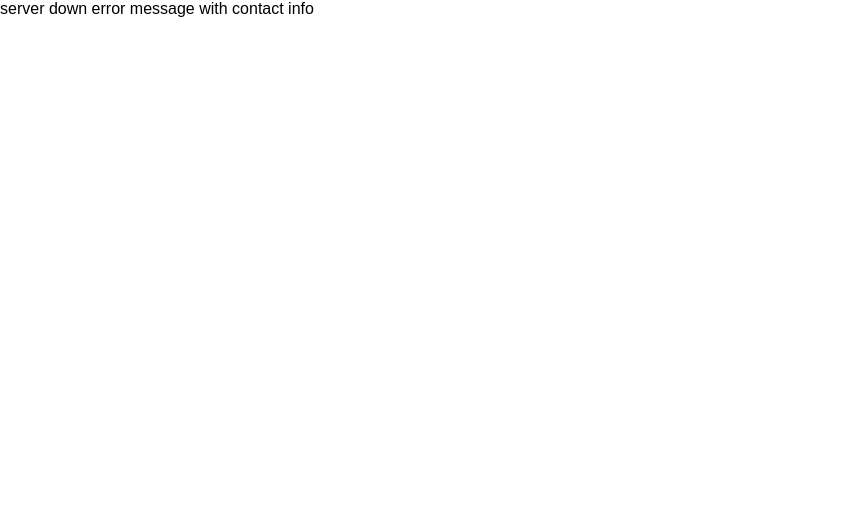
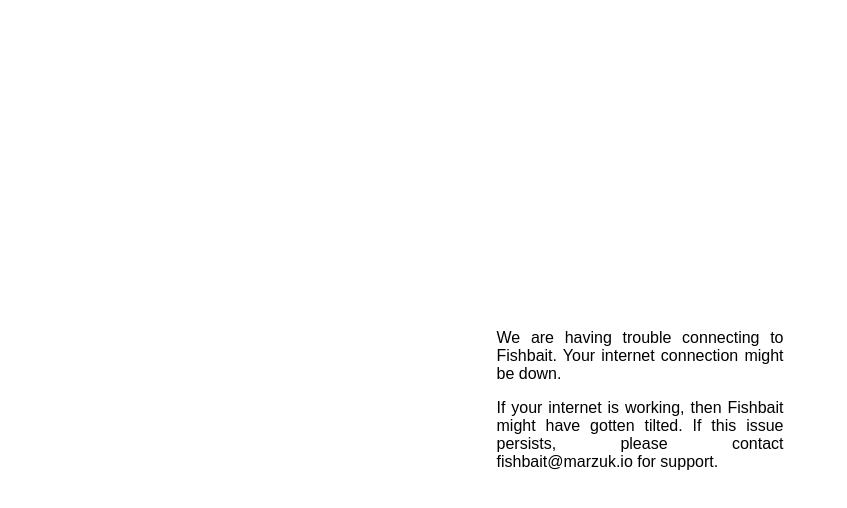
Before and after one commit to marzukr/fishbait, a React (Create React App) app in the folder src/interface/: page / in a window 1280 px wide. Shown: the top 508 px of the page, without its empty margins (0-847 px from the left). Built offline with nearby package versions, Linux system fonts and the light colour scheme; no server answers.

Commit message:
replace placeholder errors, add email list signup

```diff
--- a/src/interface/src/App.tsx
+++ b/src/interface/src/App.tsx
@@ -6,6 +6,12 @@
 import { Settings } from 'screens/Settings';
 import { Error } from 'screens/Error';
 import { useApi } from 'utils/api';
+
+enum AppError {
+  CONNECTION_ISSUE = 'connectionIssue',
+  SERVER_FULL = 'serverFull',
+  UNEXPECTED_ERROR = 'unexpectedError',
+}
 
 /** Routes the user to the proper screen in our app. */
 export const App: React.FC = () => {
@@ -17,11 +23,41 @@
   }
 
   if (!api.canConnect) {
-    return <>server down error message with contact info</>;
+    const serverDownMessages = [
+      `We are having trouble connecting to Fishbait. Your internet connection
+      might be down.`,
+      `If your internet is working, then Fishbait might have gotten tilted. If
+      this issue persists, please contact fishbait@marzuk.io for support.`
+    ];
+    return (
+      <Error
+        api={api} initialMessages={serverDownMessages}
+        displayEmailForm={false} key={AppError.CONNECTION_ISSUE} />
+    );
   } else if (api.isServerFull) {
-    return <Error api={api} />
+    const serverFullMessages = [
+      `Hi there! I'm Fishbait—an AI agent designed to play poker :)`,
+      `Although I'd love to play some hands with you, my CPUs are at maximum
+      capacity.`,
+      `Come back in a few hours. I should have a chance to rest before then.`,
+      `I can also notify you when I upgrade my CPUs:`,
+    ];
+    return (
+      <Error
+        api={api} initialMessages={serverFullMessages}
+        displayEmailForm={true} key={AppError.SERVER_FULL} />
+    );
   } else if (api.unexpectedError) {
-    return <>unexpected error error message with contact info"</>;
+    const unexpectedErrorMessages = [
+      `We have encountered an unexpected error. Refreshing the page or using a
+      different browser will probably resolve this.`,
+      `If this issue persists, please contact fishbait@marzuk.io for support.`
+    ];
+    return (
+      <Error
+        api={api} initialMessages={unexpectedErrorMessages}
+        displayEmailForm={false} key={AppError.UNEXPECTED_ERROR} />
+    );
   } else if (api.gameState === null /** This means we are still loading */) {
     return null;
   } else if (onSettingsPage) {
--- a/src/interface/src/screens/Error.tsx
+++ b/src/interface/src/screens/Error.tsx
@@ -2,16 +2,24 @@
 
 import React, { useState } from 'react';
 
-import { Api } from 'utils/api';
+import { Api, useSafeAsync } from 'utils/api';
 
 interface ErrorInterface {
-  /** Our Api object */
   api: Api,
+  initialMessages: string[],
+  displayEmailForm: boolean,
 }
 
 /** This screen is displayed when the server is at capacity. */
-export const Error: React.FC<ErrorInterface> = ({ api }) => {
+export const Error: React.FC<ErrorInterface> = (
+  { api, initialMessages, displayEmailForm }
+) => {
   const [email, setEmail] = useState('');
+  const [submitEnabled, setSubmitEnabled] = useState(true);
+  const [displayForm, setDisplayForm] = useState(displayEmailForm);
+  const [messages, setMessages] = useState(initialMessages);
+
+  const safeAsync = useSafeAsync();
 
   const updateEmail = (e: React.ChangeEvent<HTMLInputElement>) => {
     setEmail(e.target.value);
@@ -19,28 +27,20 @@
 
   const submitEmail = (e: React.FormEvent<HTMLFormElement>) => {
     e.preventDefault();
-    // TODO: disable submit button
-    api.joinEmailList(email).then(() => {
-      // TODO: success message screen
+    setSubmitEnabled(false);
+    safeAsync(api.joinEmailList(email)).then(() => {
+      setDisplayForm(false);
+      setMessages(['Thank you! I hope to get back to you shortly.']);
     });
   }
-
-  const messages = [
-    `Hi there! I'm Fishbait—an AI agent designed to play poker :)`,
-    `Although I'd love to play some hands with you, my CPUs are at maximum
-    capacity.`,
-    `Come back in a few hours. I should have a chance to rest before then.`,
-    `I can also notify you when I upgrade myself with more CPUs:`,
-  ];
 
   const messageElements = messages.map((v, i) => (
     <p className='text-justify' key={i}>{v}</p>
   ));
 
+  const renderForm = () => {
+    if (!displayForm) return null;
     return (
-    <div className='absolute inset-x-0 max-w-sm mx-auto h-screen'>
-      <div className='absolute top-1/2 inset-x-11 -translate-y-2/4'>
-        {messageElements}
       <form className='flex h-9' onSubmit={submitEmail}>
         <input
           className={
@@ -55,11 +55,19 @@
             `flex h-9 w-9 text-base rounded-r-md border border-black
               box-border align-top text-white justify-center items-center
               bg-green-550`
-            } type='submit'
+          } type='submit' disabled={!submitEnabled}
         >
           <i className='fas fa-chevron-right'/>
         </button>
       </form>
+    );
+  }
+
+  return (
+    <div className='absolute inset-x-0 max-w-sm mx-auto h-screen'>
+      <div className='absolute top-1/2 inset-x-11 -translate-y-2/4'>
+        {messageElements}
+        {renderForm()}
       </div>
     </div>
   );
--- a/src/interface/src/utils/api.ts
+++ b/src/interface/src/utils/api.ts
@@ -129,6 +129,7 @@
   MISSING_SESSION_ID = 'MissingSessionIdError',
   UNKNOWN_SESSION_ID = 'UnknownSessionIdError',
   SERVER_OVERLOADED = 'ServerOverloadedError',
+  INVALID_EMAIL = 'InvalidEmailError',
 }
 
 const apiErrorAgent = unsnakeAgent(objectAgent({
@@ -242,8 +243,6 @@
     []
   );
 
-  const defaultApiCall = apiCallFactory();
-
   const getNewSession = useCallback(
     () => {
       const newSessionHandler = async (error: ApiError) => {
@@ -345,9 +344,14 @@
     }
   ) => gameStateApiPostWithRetry('reset', params);
 
-  const joinEmailList = (email: string) => (
-    defaultApiCall(apiPostParams('join-email-list', { email }))
-  );
+  const joinEmailList = (email: string) => {
+    const emailHandler = async (error: ApiError) => {
+      if (error.name !== ApiErrorCode.INVALID_EMAIL) throw error;
+      return false;
+    }
+    const apiCaller = apiCallFactory(undefined, emailHandler);
+    return apiCaller(apiPostParams('join-email-list', { email }));
+  };
 
   useEffect(() => { state() }, [state]);
 
```
Lines whose indentation alone changed are shown as unchanged.
